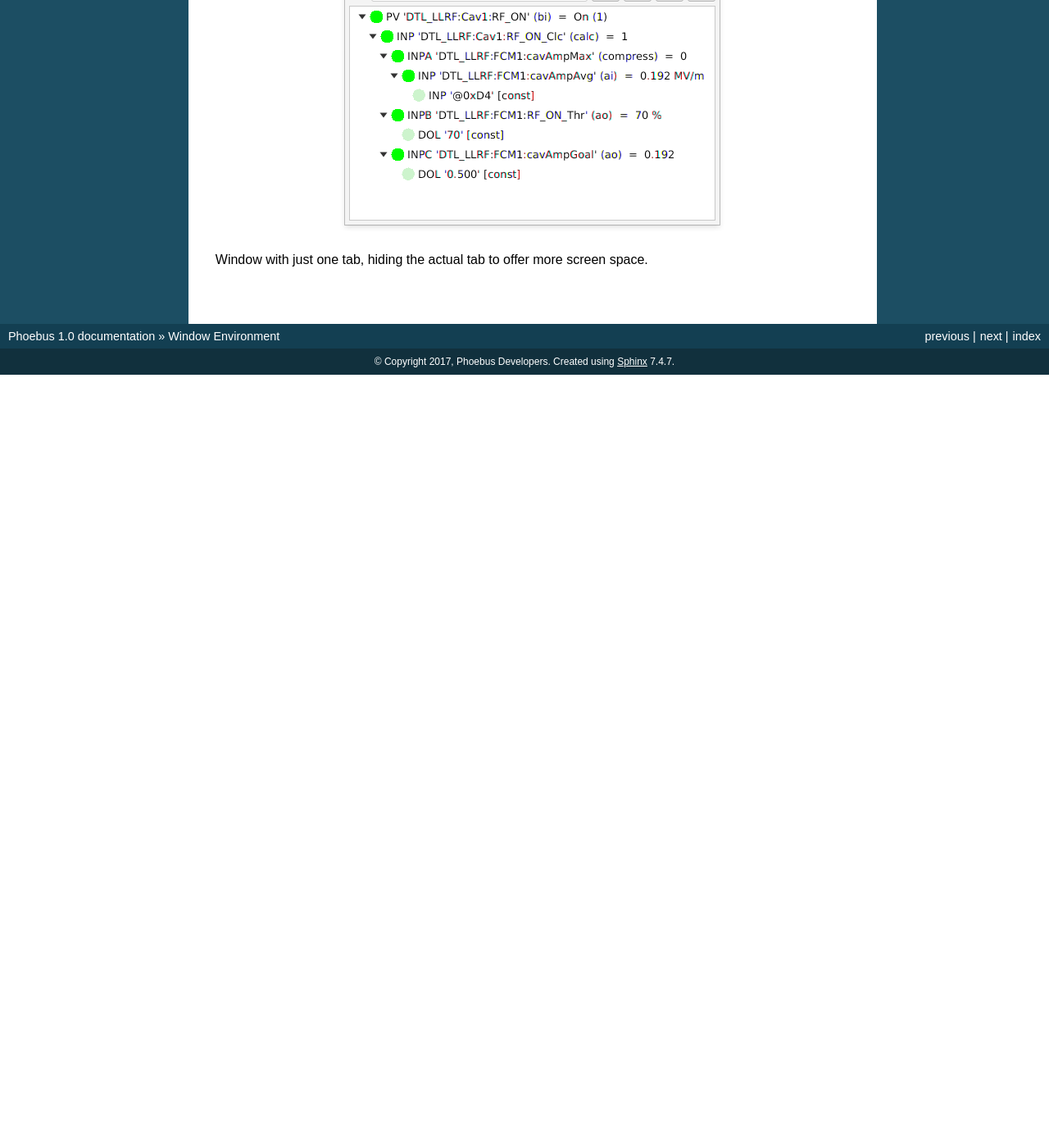
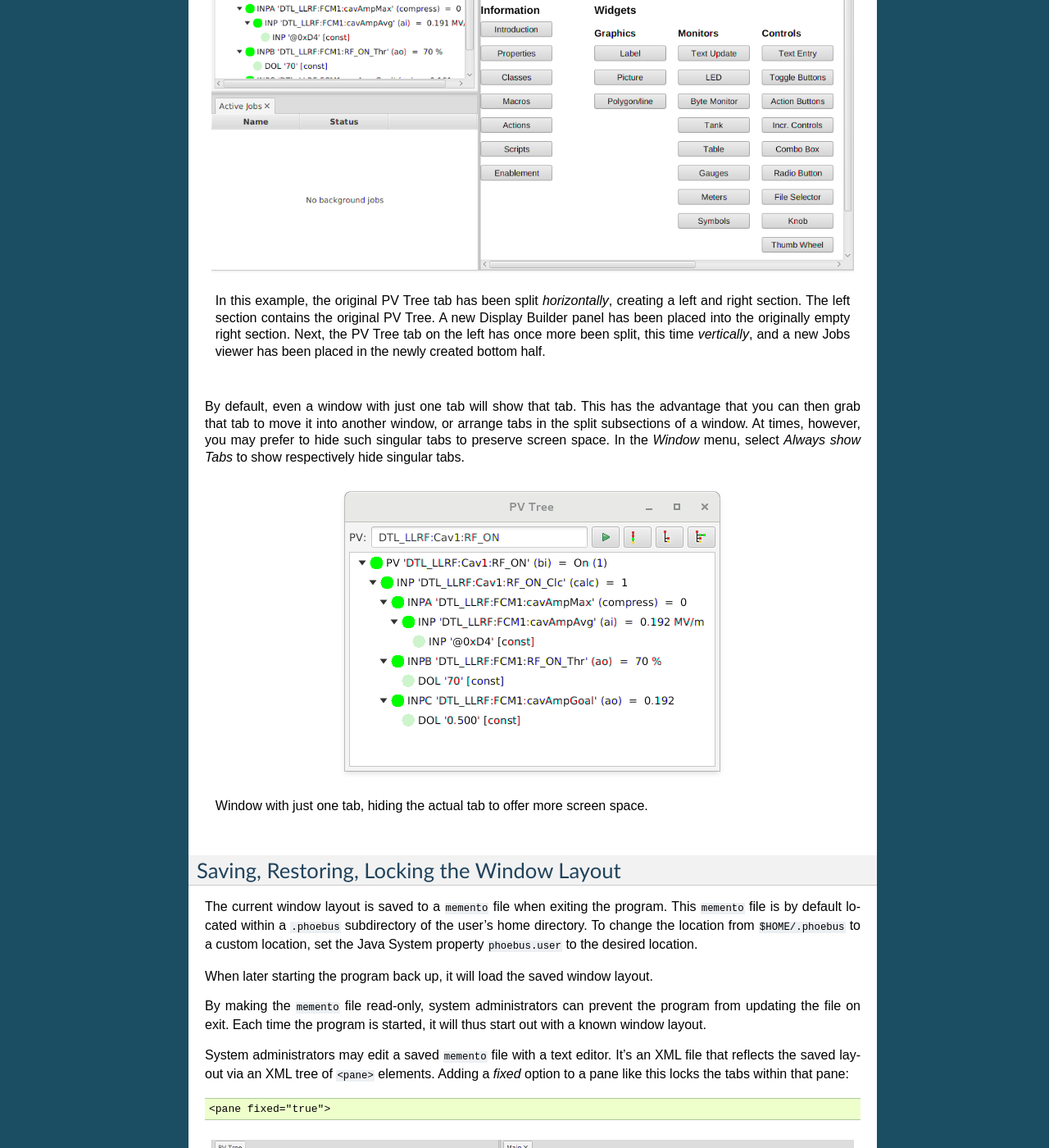
Before and after one commit to kasemir/phoebus-doc, a Sphinx documentation site: the page built from source/docking.rst, in a window 1280 px wide and 1400 px high, scrolled down 855 px. Shown: the whole window at 82% size. Built offline with Sphinx 7.4.7, drawn with Linux system fonts in a browser that asks for light colours; before the commit the page ends 1312 px from its top, so only the background shows below that; some of the changed text lies outside the part shown.

Commit message:
Describe split sections and fixed panes

```diff
--- a/source/docking.rst
+++ b/source/docking.rst
@@ -1,30 +1,72 @@
 Window Environment
 ==================
 
-When you start Phoebus for the first time, it opens in a main window.
-
+When you start Phoebus for the first time, it opens a main window.
 As you use the *Applications* menu to open for example Probe, the PV Tree etc.,
 these all open up as new Tabs.
 
+.. figure:: singular_tab.png
+
+    Window with just one tab, showing that tab so you can drag it.
+
 The behavior of these tabs is very similar to the handling of tabs
-in modern web browsers.
+in a web browser.
 You can rearrange the tabs within a window by dragging them around.
-In addition, you can drag a tab out of the window to detach it as its own window.
+You can also drag a tab out of the window to detach it into its own window.
+Alternatively, you can invoke the *detach* option from the context menu of the tab
+to detach it.
 Tabs can be dragged between the main window and such detached windows.
+
+The tab context menu options to *Split Horizontally* or *Split Vertically*
+will create sub-panels witin the window between which tabs can be arranged.
+
+.. figure:: split.png
+
+    In this example, the original PV Tree tab has been split *horizontally*,
+    creating a left and right section.
+    The left section contains the original PV Tree.
+    A new Display Builder panel has been placed into the originally empty right section.
+    Next, the PV Tree tab on the left has once more been split, this time *vertically*,
+    and a new Jobs viewer has been placed in the newly created bottom half.
 
 By default, even a window with just one tab will show that tab.
 This has the advantage that you can then grab that tab to move it
-into another window.
+into another window, or arrange tabs in the split subsections of a window.
 At times, however, you may prefer to hide such singular tabs
 to preserve screen space.
 In the *Window* menu, select *Always show Tabs* to show respectively hide
 singular tabs.
 
-
-.. figure:: singular_tab.png
-
-    Window with just one tab, showing that tab so you can drag it.
-
 .. figure:: no_singular_tab.png
 
     Window with just one tab, hiding the actual tab to offer more screen space.
+
+
+Saving, Restoring, Locking the Window Layout
+--------------------------------------------
+
+The current window layout is saved to a ``memento`` file when exiting the program.
+This ``memento`` file is by default located within a ``.phoebus`` subdirectory of the user's home directory.
+To change the location from ``$HOME/.phoebus`` to a custom location, set the Java System property ``phoebus.user`` to the desired location.
+
+When later starting the program back up, it will load the saved window layout.
+
+By making the ``memento`` file read-only, system administrators can prevent the program from updating the file on exit.
+Each time the program is started, it will thus start out with a known window layout.
+
+System administrators may edit a saved ``memento`` file with a text editor.
+It's an XML file that reflects the saved layout via an XML tree of ``<pane>`` elements.
+Adding a `fixed` option to a pane like this locks the tabs within that pane::
+
+    <pane fixed="true">
+
+
+.. figure:: lock.png
+
+    In this example, the ``memento`` has been edited to mark the upper and lower panes on the left as ``fixed="true"``.
+    Note that the tabs for the PV Tree and Active Jobs have no ``x`` to close them.
+    These tabs cannot be closed, they cannot be moved to other window sections,
+    and you can no longer add new tabs into these *fixed* panes.
+
+This allows system administrators to create a default layout that contains certain fixed panes
+which the user cannot accidentally delete at runtime.
```
Also changed, not shown: source/lock.png (added), source/split.png (added).
